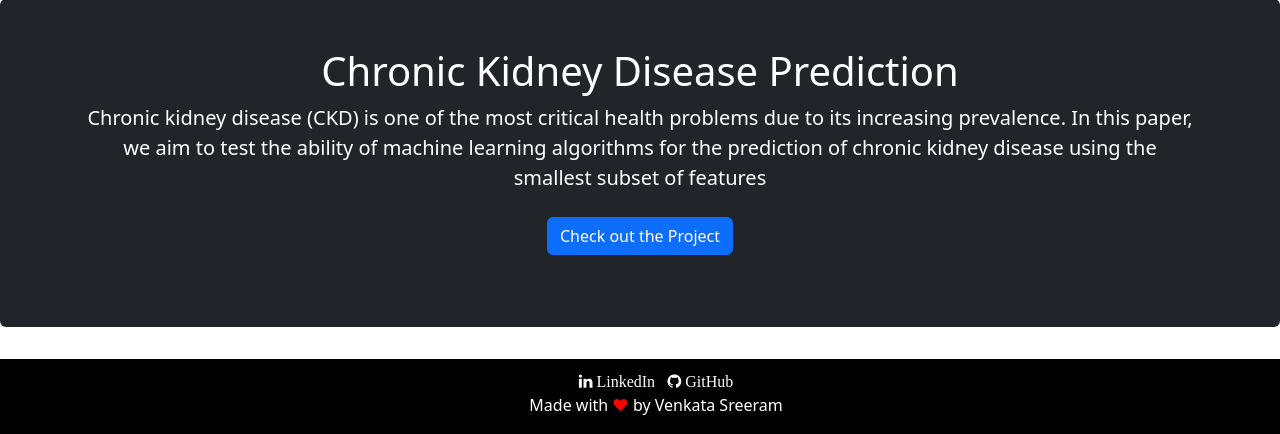
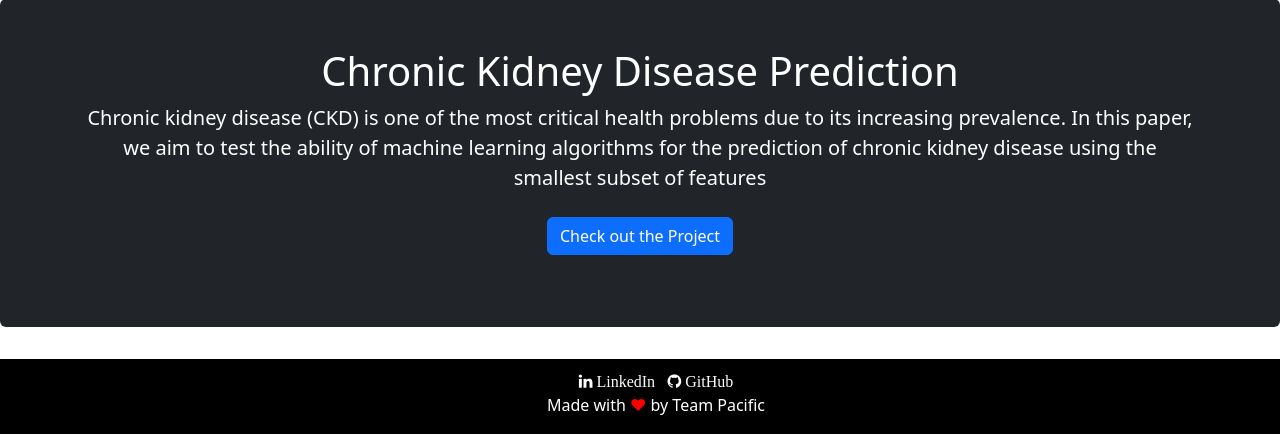
Before and after one commit to Nishantsingh45/Chronics-Disease-detection, a Flask app: page / in a window 1280 px wide. Shown: the part 1802-2236 px from the top of the page. Run offline with Flask 2, Linux system fonts and the light colour scheme; some libraries are stand-ins or nearby versions.

Commit message:
Update main.html

```diff
--- a/templates/main.html
+++ b/templates/main.html
@@ -69,10 +69,10 @@ footer{
   <footer>
     <center>
       <ul style="list-style-type:none;">
-      <li style="display: inline;"><a href="https://www.linkedin.com/in/venkata-sreeram" style="color: white;" target="blank"><span class="fa fa-linkedin">  LinkedIn</span></a></li>
+      <li style="display: inline;"><a href="https://www.linkedin.com/in/nishant-singh-a5b051199/" style="color: white;" target="blank"><span class="fa fa-linkedin">  LinkedIn</span></a></li>
       &nbsp;
-      <li style="display: inline;"><a href="https://www.github.com/venkata-sreeram" style="color: white;" target="blank"><span class="fa fa-github">  GitHub</span></a></li>
-      <li><p style="color: white;">Made with <span style="color: red;">&hearts;</span> by Venkata Sreeram</p></li>
+      <li style="display: inline;"><a href="https://github.com/Nishantsingh45" style="color: white;" target="blank"><span class="fa fa-github">  GitHub</span></a></li>
+      <li><p style="color: white;">Made with <span style="color: red;">&hearts;</span> by Team Pacific</p></li>
     </ul>
   </center>
   </footer>
```
